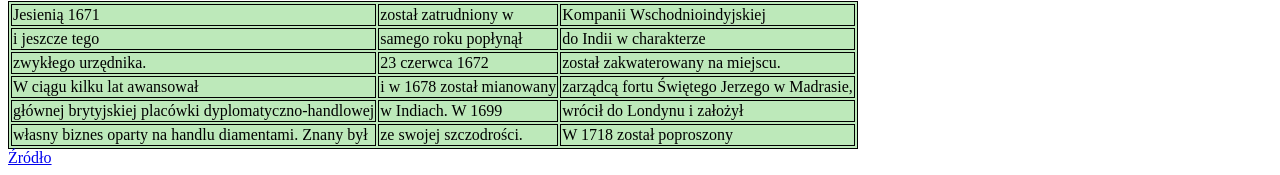
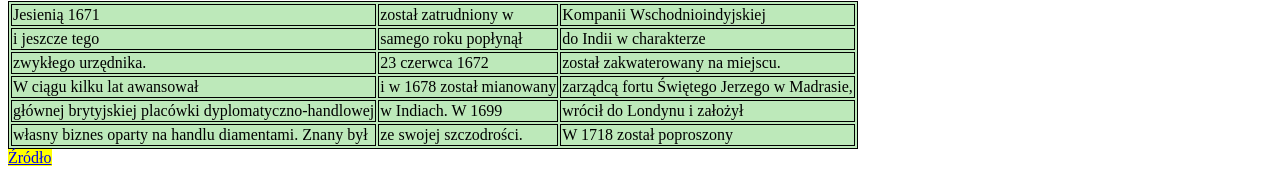
Before and after one commit to robertwozniak96/lab1, a plain HTML site: page index_zadanie.html in a window 1280 px wide. Shown: the part 634-809 px from the top of the page. Drawn offline with Linux system fonts and the light colour scheme.

Commit message:
Update styles.css

```diff
--- a/styles.css
+++ b/styles.css
@@ -9,3 +9,7 @@
   border: 1px solid black;
   background-color: #bde9ba;
 }
+
+a {
+  background-color: yellow;
+}
```
